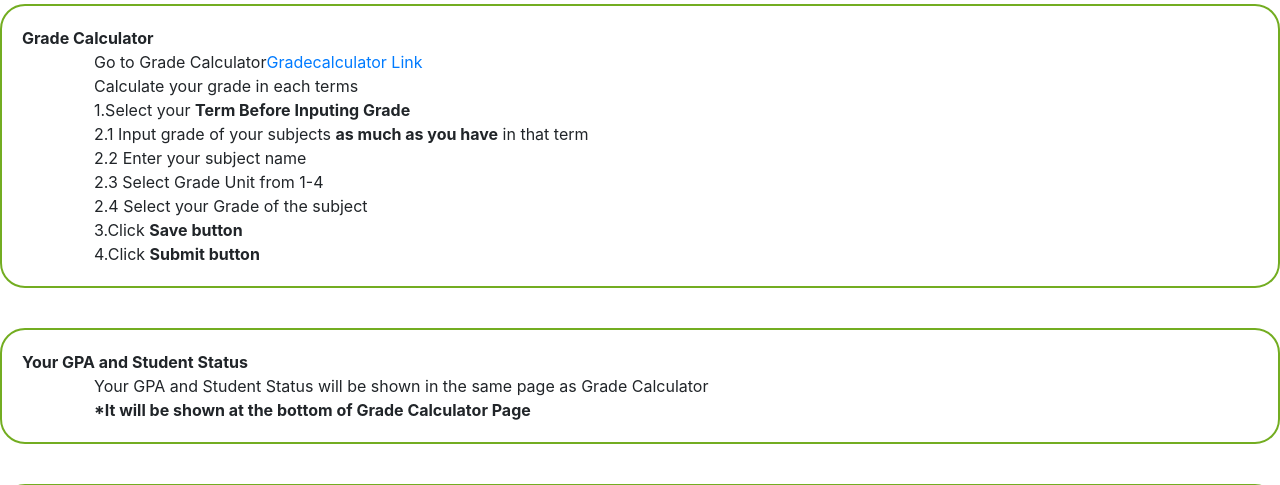
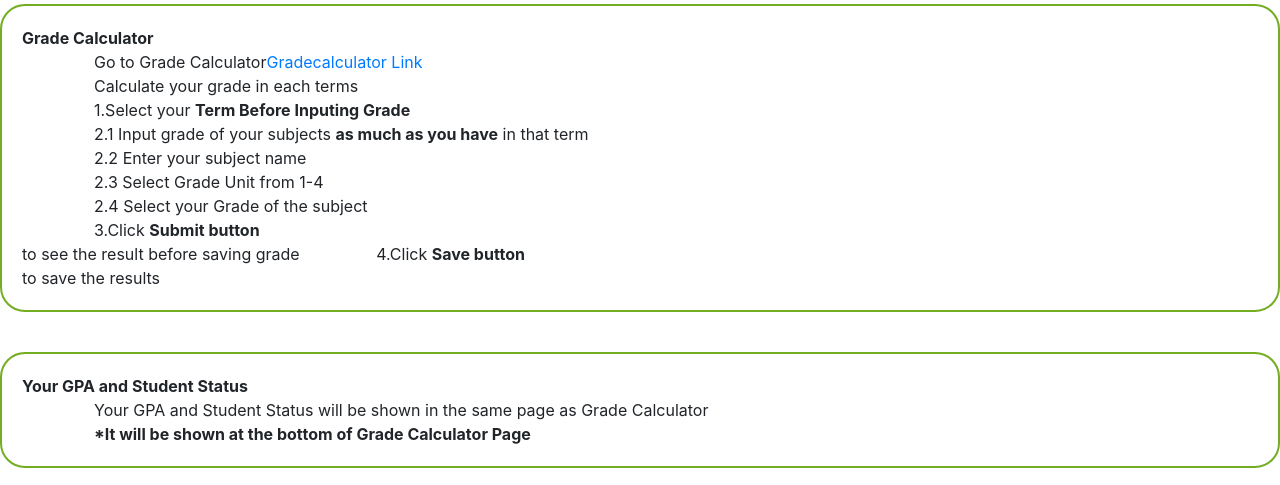
Before and after one commit to tamkmutnb/Gradeguide-Incomplete, a Django app: page /help in a window 1280 px wide. Shown: the part 692-1177 px from the top of the page. Run offline with Django 3.2, Linux system fonts and the light colour scheme; some libraries are stand-ins or nearby versions.

Commit message:
Edit help page text

```diff
--- a/lists/templates/help.html
+++ b/lists/templates/help.html
@@ -55,8 +55,8 @@ hr.new5 {
     &nbsp;&nbsp;&nbsp;&nbsp;&nbsp;&nbsp;&nbsp;&nbsp;&nbsp;&nbsp;&nbsp;&nbsp;&nbsp;&nbsp;&nbsp;&nbsp;2.2 Enter your subject name<br>
     &nbsp;&nbsp;&nbsp;&nbsp;&nbsp;&nbsp;&nbsp;&nbsp;&nbsp;&nbsp;&nbsp;&nbsp;&nbsp;&nbsp;&nbsp;&nbsp;2.3 Select Grade Unit from 1-4<br>
     &nbsp;&nbsp;&nbsp;&nbsp;&nbsp;&nbsp;&nbsp;&nbsp;&nbsp;&nbsp;&nbsp;&nbsp;&nbsp;&nbsp;&nbsp;&nbsp;2.4 Select your Grade of the subject<br>
-    &nbsp;&nbsp;&nbsp;&nbsp;&nbsp;&nbsp;&nbsp;&nbsp;&nbsp;&nbsp;&nbsp;&nbsp;&nbsp;&nbsp;&nbsp;&nbsp;3.Click <b>Save button</b><br>
-    &nbsp;&nbsp;&nbsp;&nbsp;&nbsp;&nbsp;&nbsp;&nbsp;&nbsp;&nbsp;&nbsp;&nbsp;&nbsp;&nbsp;&nbsp;&nbsp;4.Click <b>Submit button</b><br>
+    &nbsp;&nbsp;&nbsp;&nbsp;&nbsp;&nbsp;&nbsp;&nbsp;&nbsp;&nbsp;&nbsp;&nbsp;&nbsp;&nbsp;&nbsp;&nbsp;3.Click <b>Submit button</b><br> to see the result before saving grade
+    &nbsp;&nbsp;&nbsp;&nbsp;&nbsp;&nbsp;&nbsp;&nbsp;&nbsp;&nbsp;&nbsp;&nbsp;&nbsp;&nbsp;&nbsp;&nbsp;4.Click <b>Save button</b><br> to save the results
 </p>
 
 &nbsp;&nbsp;&nbsp;&nbsp;&nbsp;&nbsp;&nbsp;&nbsp;<p id="rcorners2"><b> Your GPA and Student Status</b><br>
```
